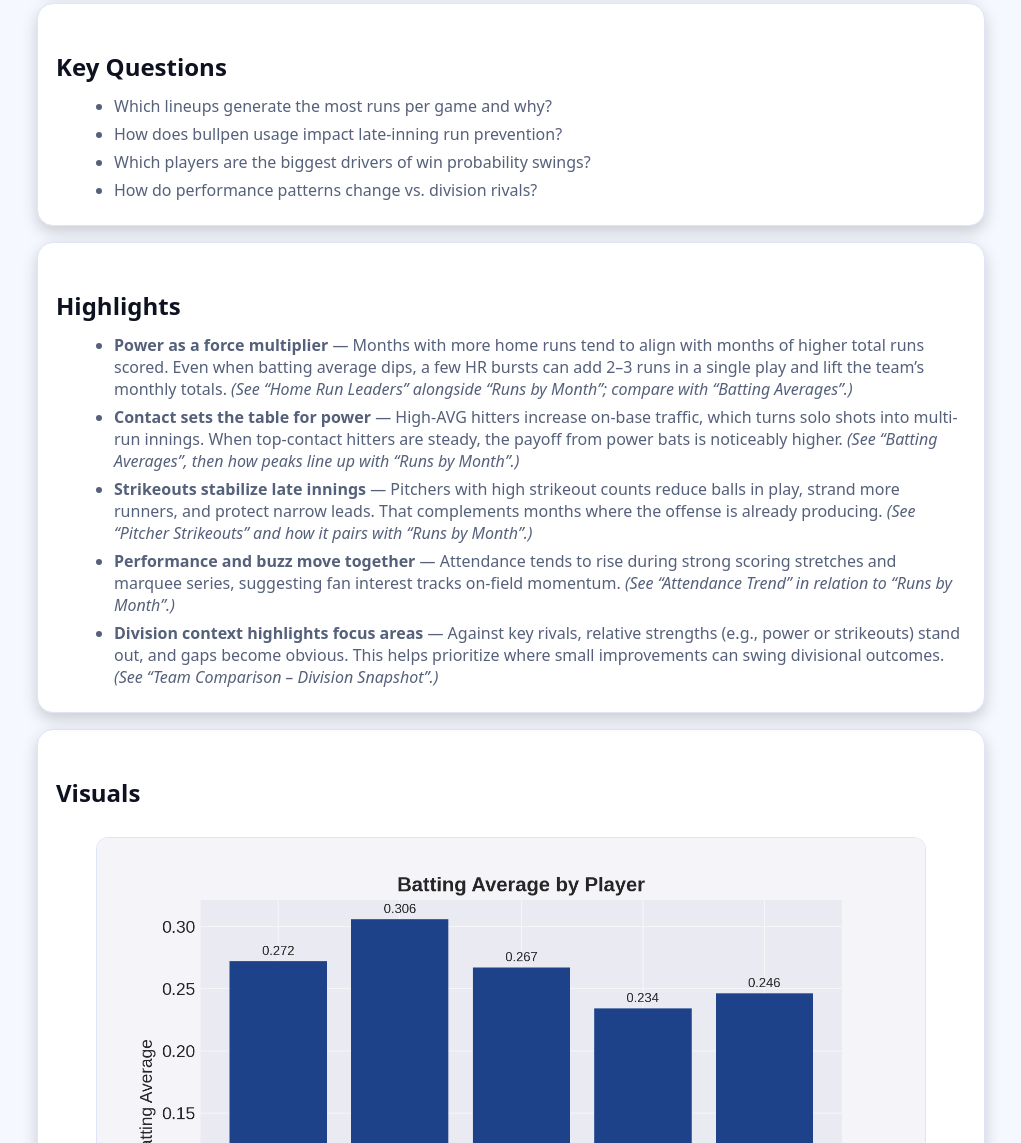
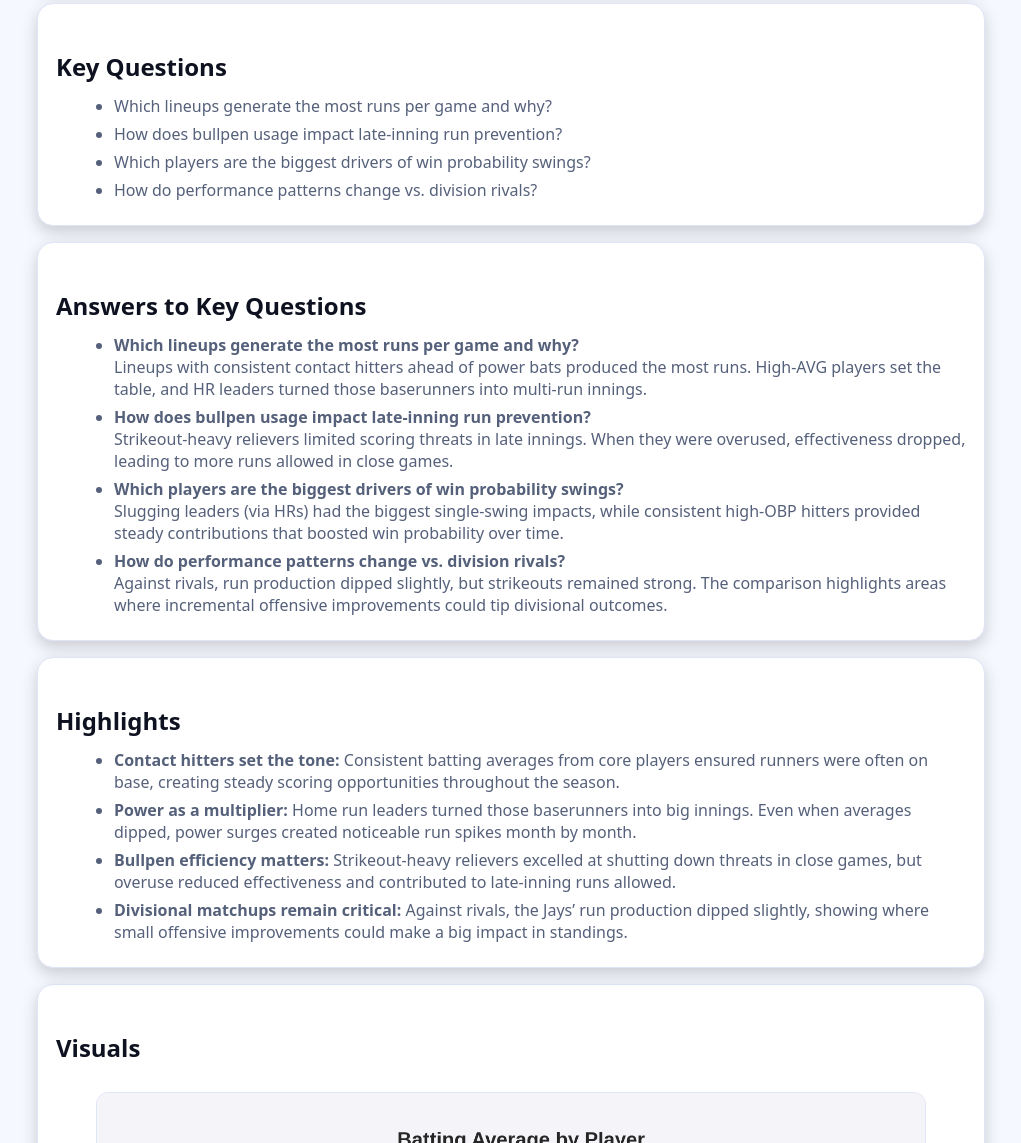
Before and after one commit to Arjjoon24/arj-analytics-portfolio, a plain HTML site: page blue-jays-performance-analytics/index.html in a window 1280 px wide. Shown: the part 1335-2478 px from the top of the page, without its empty margins (129-1150 px from the left). Drawn offline with Linux system fonts and the light colour scheme.

Commit message:
Update index.html

```diff
--- a/blue-jays-performance-analytics/index.html
+++ b/blue-jays-performance-analytics/index.html
@@ -97,14 +97,33 @@
           <li>How do performance patterns change vs. division rivals?</li>
         </ul>
       </div>
+
+      <!-- NEW: Answers to Key Questions -->
+      <div class="card">
+        <h2>Answers to Key Questions</h2>
+        <ul>
+          <li><strong>Which lineups generate the most runs per game and why?</strong><br/>
+          Lineups with consistent contact hitters ahead of power bats produced the most runs. High-AVG players set the table, and HR leaders turned those baserunners into multi-run innings.</li>
+
+          <li><strong>How does bullpen usage impact late-inning run prevention?</strong><br/>
+          Strikeout-heavy relievers limited scoring threats in late innings. When they were overused, effectiveness dropped, leading to more runs allowed in close games.</li>
+
+          <li><strong>Which players are the biggest drivers of win probability swings?</strong><br/>
+          Slugging leaders (via HRs) had the biggest single-swing impacts, while consistent high-OBP hitters provided steady contributions that boosted win probability over time.</li>
+
+          <li><strong>How do performance patterns change vs. division rivals?</strong><br/>
+          Against rivals, run production dipped slightly, but strikeouts remained strong. The comparison highlights areas where incremental offensive improvements could tip divisional outcomes.</li>
+        </ul>
+      </div>
+
+      <!-- UPDATED Highlights -->
       <div class="card">
         <h2>Highlights</h2>
         <ul>
-          <li><strong>Power as a force multiplier</strong> — Months with more home runs tend to align with months of higher total runs scored. Even when batting average dips, a few HR bursts can add 2–3 runs in a single play and lift the team’s monthly totals. <em>(See “Home Run Leaders” alongside “Runs by Month”; compare with “Batting Averages”.)</em></li>
-          <li><strong>Contact sets the table for power</strong> — High-AVG hitters increase on-base traffic, which turns solo shots into multi-run innings. When top-contact hitters are steady, the payoff from power bats is noticeably higher. <em>(See “Batting Averages”, then how peaks line up with “Runs by Month”.)</em></li>
-          <li><strong>Strikeouts stabilize late innings</strong> — Pitchers with high strikeout counts reduce balls in play, strand more runners, and protect narrow leads. That complements months where the offense is already producing. <em>(See “Pitcher Strikeouts” and how it pairs with “Runs by Month”.)</em></li>
-          <li><strong>Performance and buzz move together</strong> — Attendance tends to rise during strong scoring stretches and marquee series, suggesting fan interest tracks on-field momentum. <em>(See “Attendance Trend” in relation to “Runs by Month”.)</em></li>
-          <li><strong>Division context highlights focus areas</strong> — Against key rivals, relative strengths (e.g., power or strikeouts) stand out, and gaps become obvious. This helps prioritize where small improvements can swing divisional outcomes. <em>(See “Team Comparison – Division Snapshot”.)</em></li>
+          <li><strong>Contact hitters set the tone:</strong> Consistent batting averages from core players ensured runners were often on base, creating steady scoring opportunities throughout the season.</li>
+          <li><strong>Power as a multiplier:</strong> Home run leaders turned those baserunners into big innings. Even when averages dipped, power surges created noticeable run spikes month by month.</li>
+          <li><strong>Bullpen efficiency matters:</strong> Strikeout-heavy relievers excelled at shutting down threats in close games, but overuse reduced effectiveness and contributed to late-inning runs allowed.</li>
+          <li><strong>Divisional matchups remain critical:</strong> Against rivals, the Jays’ run production dipped slightly, showing where small offensive improvements could make a big impact in standings.</li>
         </ul>
       </div>
     </section>
```
